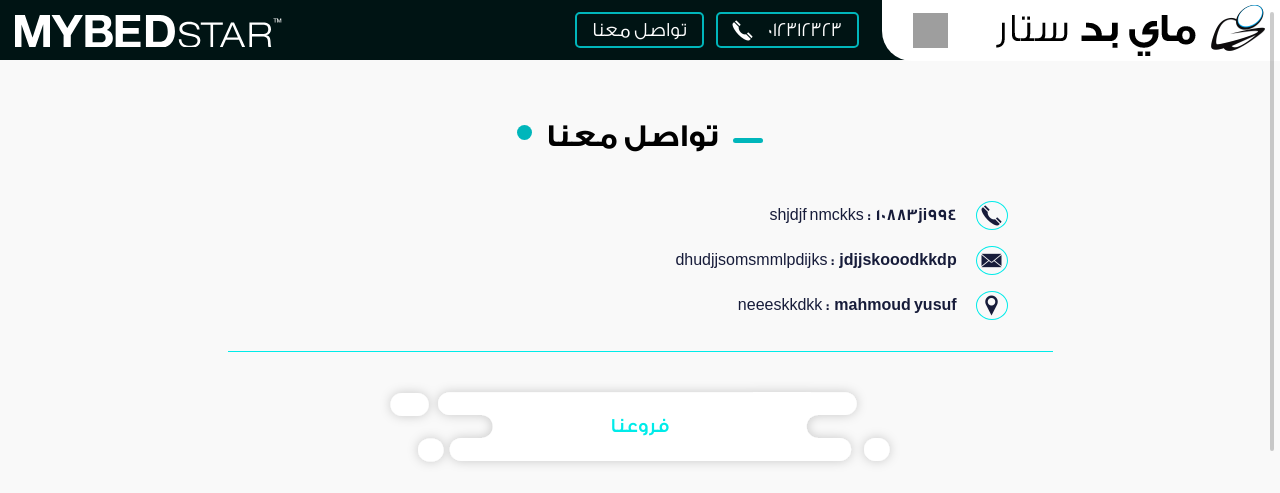
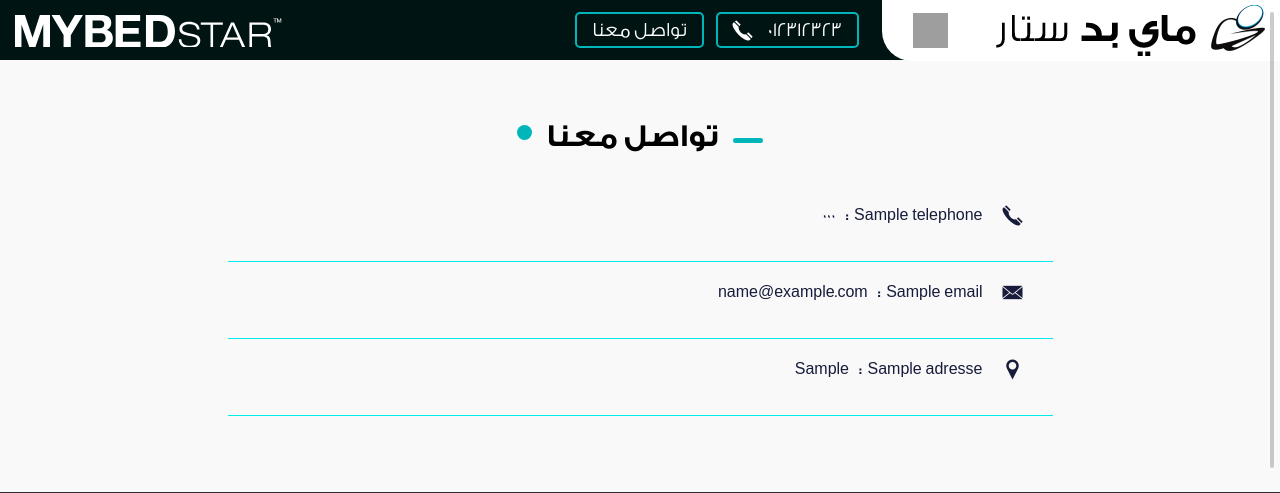
Before and after one commit to bigusef/my-bead, a Django app: page /contact-us/ in a window 1280 px wide. Shown: the top 493 px of the page. Run offline with Django 3.2, Linux system fonts and the light colour scheme; tables that the repository leaves empty hold one stand-in row (values such as "Sample post"); some libraries are stand-ins or nearby versions; grey boxes are pictures that could not be loaded.

Commit message:
contact us and about us

```diff
--- a/public/models.py
+++ b/public/models.py
@@ -1,4 +1,5 @@
 from django.db import models
+from django.core.validators import RegexValidator
 
 
 class Mattress(models.Model):
@@ -35,14 +36,53 @@ class Products(models.Model):
         return self.name
 
 
-class ContactUs(models.Model):
-    name = models.CharField('أسم جهه اﻷتصال', max_length=30)
-    value = models.CharField('جهه التصال', max_length=300)
-    stampdate = models.DateTimeField(auto_now_add=True)
-    update = models.DateTimeField(auto_now=True)
+class Telephones(models.Model):
+    phone_regex = RegexValidator(regex=r'^\+?1?\d{9,15}$',
+                                 message="لابد ان يكون رقم هاتف حقيقي")
+    title = models.CharField('اﻷسم', max_length=25)
+    number = models.CharField('رقم الهاتف', validators=[phone_regex], max_length=15, unique=True)
 
     class Meta:
-        verbose_name = 'جهه اﻷتصال'
-        verbose_name_plural = 'جهات اﻷتصال'
+        verbose_name = 'الهاتف'
+        verbose_name_plural = 'ارقام التلفون'
+
     def __str__(self):
-        return self.name
+        return self.title
+
+
+class Emails(models.Model):
+    title = models.CharField('اﻷسم', max_length=25)
+    email = models.EmailField('البريد اﻷلكتروني')
+
+    class Meta:
+        verbose_name = 'البريد اﻷلكتروني'
+        verbose_name_plural = 'البريد اﻷلكتروني'
+
+    def __str__(self):
+        return self.title
+
+
+class Adresses(models.Model):
+    title = models.CharField('اﻷسم', max_length=25)
+    adress = models.TextField('العنوان')
+
+    class Meta:
+        verbose_name = 'العنوان'
+        verbose_name_plural = 'العناوين'
+
+    def __str__(self):
+        return self.title
+
+
+class CompanyInfo(models.Model):
+    about_word = models.TextField('كلمه عن الشركه')
+    telephones = models.ManyToManyField(Telephones, verbose_name='الهواتف')
+    emails = models.ManyToManyField(Emails, verbose_name='البريد اﻷلكتروني')
+    adresses = models.ManyToManyField(Adresses, verbose_name='العناوين')
+
+    class Meta:
+        verbose_name = 'البيانات العامه'
+        verbose_name_plural = 'البيانات العامه'
+
+    def __str__(self):
+        return 'بيانات الشركه'
--- a/public/urls.py
+++ b/public/urls.py
@@ -1,7 +1,8 @@
 from django.conf.urls import url
-from .views import index, contact_us
+from .views import index, ContactUsView, AboutUsView
 
 urlpatterns = [
     url(r'^$', index, name='home'),
-    url(r'^contact-us/$', contact_us, name='contact'),
+    url(r'^contact-us/$', ContactUsView.as_view(), name='contact'),
+    url(r'^about-us/$', AboutUsView.as_view(), name='about'),
 ]
--- a/public/views.py
+++ b/public/views.py
@@ -1,7 +1,30 @@
-from django.shortcuts import render
+from django.views.generic import TemplateView
+
+from django.shortcuts import render, get_object_or_404
+from .models import CompanyInfo
+
 
 def index(request):
     return render(request, 'home.html', {})
 
-def contact_us(request):
-    return render(request, 'contact-us.html', {})
+
+class ContactUsView(TemplateView):
+    template_name = 'contact-us.html'
+
+    def get_context_data(self, **kwargs):
+        context = super(ContactUsView, self).get_context_data(**kwargs)
+        info = get_object_or_404(CompanyInfo, pk=1)
+        context['phone'] = info.telephones.all()
+        context['email'] = info.emails.all()
+        context['adress'] = info.adresses.all()
+        return context
+
+
+class AboutUsView(TemplateView):
+    template_name = 'about-us.html'
+
+    def get_context_data(self, **kwargs):
+        context = super(AboutUsView, self).get_context_data(**kwargs)
+        info = get_object_or_404(CompanyInfo, pk=1)
+        context['word'] = info.about_word
+        return context
--- a/static/css/public.scss
+++ b/static/css/public.scss
@@ -43,3 +43,4 @@ body {@include wrapper('GE SS Two');}
 @import 'public/footer';
 @import 'public/home';
 @import 'public/contact-us';
+@import 'public/about-us';
--- /dev/null
+++ b/static/css/public/_about-us.scss
@@ -0,0 +1,24 @@
+main.about-us {
+    padding-top: $space-xl;
+    padding-bottom: $space-lg;
+    @include position(relative);
+    @include linearGradient($color-pacific-blue, $color-robins-egg-blue);
+    & > span {
+        display: block;
+        @include position(absolute, top 0 right 0 bottom 0 left 0);
+        background-position: center center;
+        background-size: cover;
+        background-repeat: no-repeat;
+        &:first-child {
+            background-image: url("../images/head-shape-1.png");
+        }
+        &:nth-child(2) {
+            background-image: url("../images/head-shape-2.png");
+        }
+    }
+    .abut-content {
+        padding: $space-lg $space-base 100px;
+        background-color: $color-white;
+        border-radius: $space-md;
+    }
+}
--- a/static/css/public/_contact-us.scss
+++ b/static/css/public/_contact-us.scss
@@ -14,27 +14,17 @@ main.contact-us {
             padding-bottom: $space-base;
             span {
                 color: $color-big-stone;
-                &:first-child {
-                    font-weight: $font-light;
-                }
                 &:nth-child(2) {
-                    font-weight: $font-bold;
-                    font-size: $font-regular;
-                    margin-left: $font-medium;
-                    &:before {
+                    font-weight: $font-medium;
+                    font-size: $font-base;
+                    margin-left: $space-sm;
+                    &:after {
                         content: ':';
                         padding-right: $space-xs;
                     }
                 }
                 &:last-child {
-                    padding: $space-xs;
-                    margin-left: $space-base;
-                    border: 1px solid $color-bright-turquoise;
-                    border-radius: 50%;
-                    &:before {
-                        margin-left: 0;
-                        vertical-align: middle;
-                    }
+                    font-weight: $font-light;
                 }
             }
         }
--- a/templates/contact-us.html
+++ b/templates/contact-us.html
@@ -10,27 +10,39 @@
             <h2 class="section-title">تواصل معنا</h2>
             <span class="col-12"></span>
             <div class="col-md-9 col-sm-10 col-12">
+                {% if phone %}
                 <ul class="contact-item list-unstyled">
-                    <li>
-                        <span class="title">shjdjf nmckks</span>
-                        <span class="data">10883ji994</span>
+                    {% for i in phone %}
+                    <li class="row align-items-center">
                         <span class="flaticon-phone"></span>
+                        <span class="title">{{i.title}}</span>
+                        <span class="data">{{i.number}}</span>
                     </li>
-                    <li>
-                        <span class="data">dhudjjsomsmmlpdijks</span>
-                        <span class="title">jdjjskooodkkdp</span>
+                    {% endfor %}
+                </ul>
+                {% endif %}
+                {% if email %}
+                <ul class="contact-item list-unstyled">
+                    {% for i in email %}
+                    <li class="row align-items-center">
                         <span class="flaticon-email"></span>
+                        <span class="data">{{i.title}}</span>
+                        <span class="title">{{i.email}}</span>
                     </li>
-                    <li>
-                        <span class="data">neeeskkdkk</span>
-                        <span class="title">mahmoud yusuf</span>
+                    {% endfor %}
+                </ul>
+                {% endif %}
+                {% if adress %}
+                <ul class="contact-item list-unstyled">
+                    {% for i in adress %}
+                    <li class="row align-items-center">
                         <span class="flaticon-marker"></span>
+                        <span class="data">{{i.title}}</span>
+                        <span class="title">{{i.adress}}</span>
                     </li>
+                    {% endfor %}
                 </ul>
-            </div>
-            <div class="col-12 col-sm-10  col-md-7 col-lg-6 read-more">
-                <img class="img-fluid" src="{% static 'images/svg/button.svg' %}" alt="">
-                <a class="link" href="#">فروعنا</a>
+                {% endif %}
             </div>
         </div>
     </div>
--- a/templates/snippet/header.html
+++ b/templates/snippet/header.html
@@ -13,15 +13,23 @@
                     <img class="close" src="{% static 'images/svg/close.svg' %}" alt="Close Menu" >
                     <img class="open active" src="{% static 'images/svg/menu.svg' %}" alt="Open Menu">
                 </button>
-                <a href="{% url 'Public:home' %}"><img class="img-fluid pl-3 pl-sm-0" src="{% static 'images/logo-ar.png' %}" alt="My Bed Star"></a>
+                <a href="{% url 'Public:home' %}">
+                    <img class="img-fluid pl-3 pl-sm-0" src="{% static 'images/logo-ar.png' %}" alt="My Bed Star">
+                </a>
             </div>
             <div class="collapse" id="collapseMenu">
                 <ul class="list-unstyled menu-links">
+                    {% with url_name=request.resolver_match.url_name %}
                     <li><a href="#">المراتب</a></li>
                     <li><a href="#">المزيد من منتجاتنا</a></li>
                     <li><a href="#">مستلزمات التصنيع</a></li>
-                    <li><a href="#">عن الشركه</a></li>
-                    <li><a href="{% url 'Public:contact' %}">تواصل معنا</a></li>
+                    <li {% if url_name == 'about' %}class="active"{% endif %}>
+                        <a href="{% url 'Public:about' %}">عن الشركه</a>
+                    </li>
+                    <li {% if url_name == 'contact' %}class="active"{% endif %}>
+                        <a href="{% url 'Public:contact' %}">تواصل معنا</a>
+                    </li>
+                    {% endwith %}
                 </ul>
             </div>
         </div>
```
Also changed, not shown: public/admin.py (+5 -4 lines), templates/about-us.html (added, +21 -0 lines), static/css/public.min.css, 1 other file.
